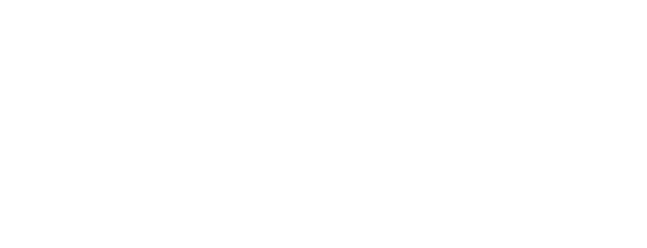
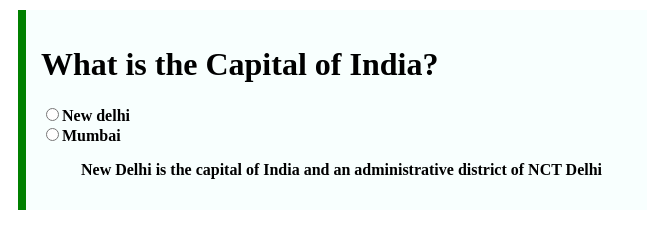
Before and after one commit to acciojob/trivia-nitishjaiswal2002, a website: page main.html in a window 1280 px wide. Shown: the whole page, without its empty margins (0-647 px from the left). Drawn offline with Linux system fonts and the light colour scheme.

Commit message:
created a submission

```diff
--- a/main.html
+++ b/main.html
@@ -8,6 +8,12 @@
 
 <body>
 	<!-- the entire body must be written by student -->
+	<div id="quiz">
+		<h1>What is the Capital of India?</h1>
+		<input type="radio" value="newdelhi" name="city">New delhi</input><br>
+		<input type="radio" value="mumbai" name="city">Mumbai</input>
+		<blockquote>New Delhi is the capital of India and an administrative district of NCT Delhi</blockquote>
+	</div>
     <script type="text/javascript" src="./script.js">
 </script>
 
--- a/styles.css
+++ b/styles.css
@@ -1,2 +1,10 @@
 
 /* Your CSS Code here. */
+#quiz{
+Max-width: Around 600px;
+Margin: 10px;
+Padding: 15px;
+Border-left: 8px solid green;
+Background-color: #f8fffe;
+Font-weight: Bold;
+}
```
